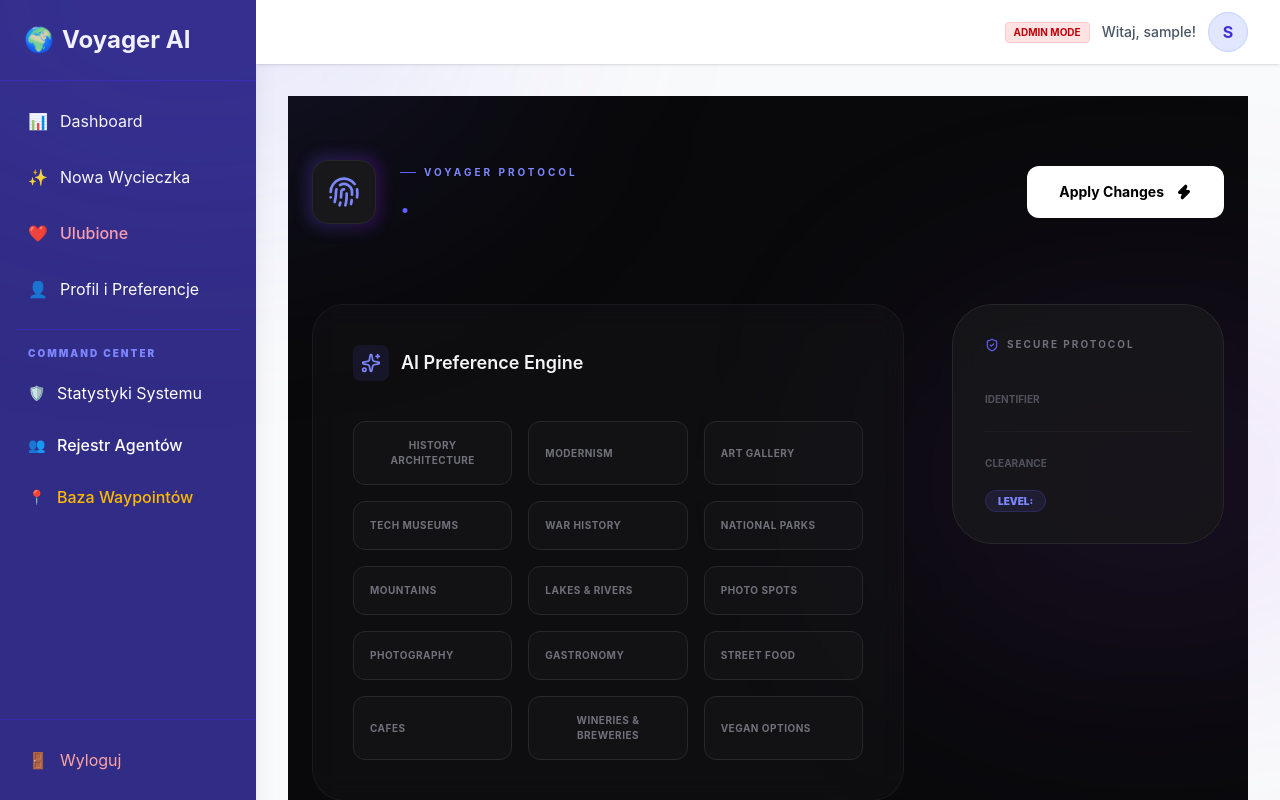
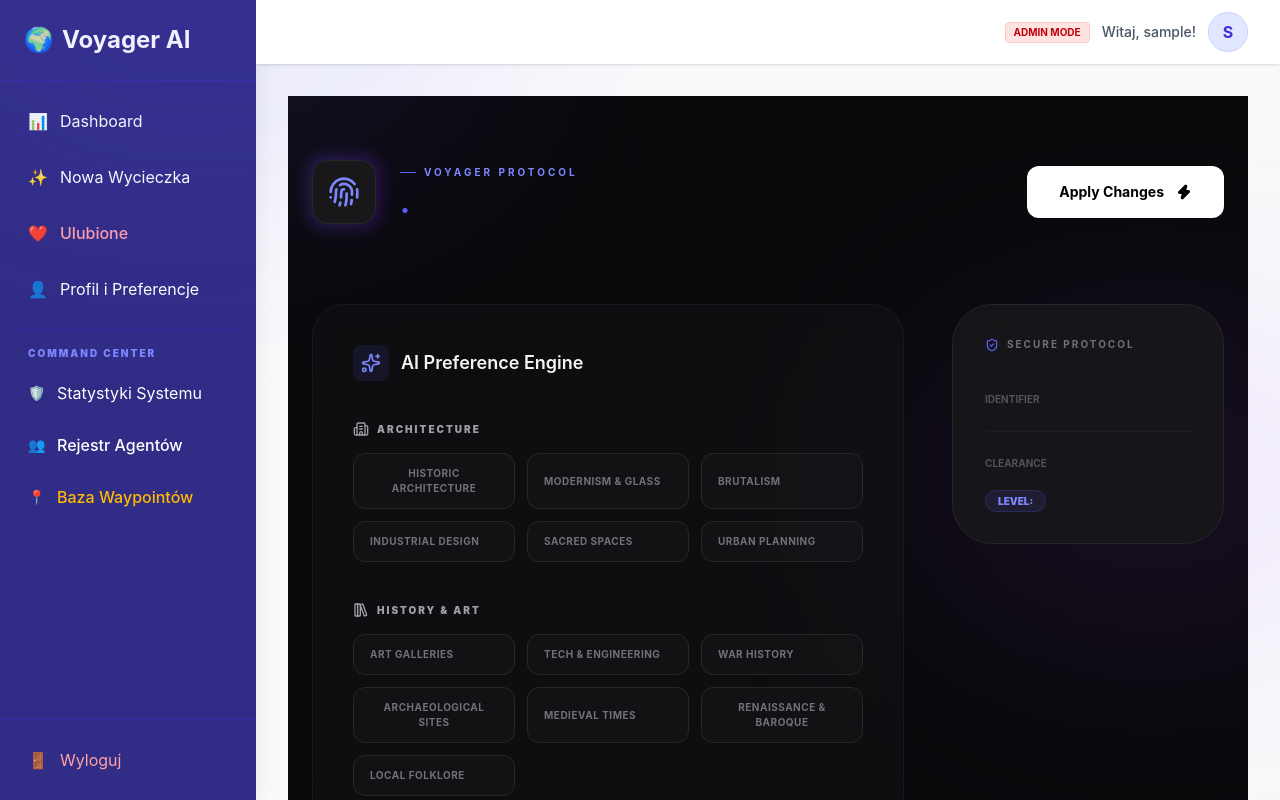
Before and after one commit to TAW-26/TAW-Mateusz-Putala_Mikolaj-Czernik, a React (Vite) app in the folder web/: page /dashboard/profile in a window 1280 px wide. Built offline with nearby package versions, Linux system fonts and the light colour scheme; no server answers; sample sign-in values are in the browser's storage.

Commit message:
feat: enhanced profile interest categories and UI layering

```diff
--- a/web/src/pages/ProfilePage.tsx
+++ b/web/src/pages/ProfilePage.tsx
@@ -10,7 +10,12 @@ import {
     CheckCircle2,
     Globe2,
     Map,
-    ShieldCheck
+    ShieldCheck,
+    Palmtree,
+    Utensils,
+    Compass,
+    Building2,
+    LibraryBig
 } from 'lucide-react';
 
 export const ProfilePage: React.FC = () => {
@@ -30,26 +35,74 @@ export const ProfilePage: React.FC = () => {
         personalNotes: ""
     };
 
-    // Rozbudowana lista zainteresowań dla lepszego profilowania AI
-    const interestOptions = [
-        { id: 'architektura_zabytkowa', label: 'History Architecture' },
-        { id: 'architektura_nowoczesna', label: 'Modernism' },
-        { id: 'muzea_sztuki', label: 'Art Gallery' },
-        { id: 'muzea_techniki', label: 'Tech Museums' },
+    const interestCategories = [
+        {
+            name: 'Architecture',
+            icon: <Building2 size={16} />,
+            options: [
+                { id: 'architektura_zabytkowa', label: 'Historic Architecture' },
+                { id: 'architektura_nowoczesna', label: 'Modernism & Glass' },
+                { id: 'brutalizm', label: 'Brutalism' },
+                { id: 'industrializm', label: 'Industrial Design' },
+                { id: 'sakralna', label: 'Sacred Spaces' },
+                { id: 'urbanistyka', label: 'Urban Planning' }
+            ]
+        },
+        {
+            name: 'History & Art',
+            icon: <LibraryBig size={16} />,
+            options: [
+                { id: 'muzea_sztuki', label: 'Art Galleries' },
+                { id: 'muzea_techniki', label: 'Tech & Engineering' },
                 { id: 'historia_wojenna', label: 'War History' },
+                { id: 'archeologia', label: 'Archaeological Sites' },
+                { id: 'sredniowiecze', label: 'Medieval Times' },
+                { id: 'renesans_barok', label: 'Renaissance & Baroque' },
+                { id: 'lokalny_folklor', label: 'Local Folklore' }
+            ]
+        },
+        {
+            name: 'Nature & Outdoors',
+            icon: <Palmtree size={16} />,
+            options: [
                 { id: 'parki_narodowe', label: 'National Parks' },
-        { id: 'góry', label: 'Mountains' },
+                { id: 'góry', label: 'High Mountains' },
                 { id: 'jeziora_i_rzeki', label: 'Lakes & Rivers' },
+                { id: 'gory_hiking', label: 'Mountain Hiking' },
+                { id: 'natura_parki', label: 'City Parks & Nature' },
+                { id: 'wybrzeze_plaze', label: 'Coastline & Beaches' },
+                { id: 'jaskinie', label: 'Caves & Geology' }
+            ]
+        },
+        {
+            name: 'Food & Drink',
+            icon: <Utensils size={16} />,
+            options: [
+                { id: 'kuchnia_lokalna', label: 'Local Gastronomy' },
+                { id: 'street_food', label: 'Street Food' },
+                { id: 'kawiarnie', label: 'Café Culture' },
+                { id: 'winiarnie_browary', label: 'Wineries & Breweries' },
+                { id: 'opcje_wege', label: 'Vegan Options' },
+                { id: 'fine_dining', label: 'Fine Dining' },
+                { id: 'targi_rolnicze', label: 'Farmer Markets' }
+            ]
+        },
+        {
+            name: 'Lifestyle & Activity',
+            icon: <Compass size={16} />,
+            options: [
                 { id: 'punkty_widokowe', label: 'Photo Spots' },
                 { id: 'fotografia', label: 'Photography' },
-        { id: 'kuchnia_lokalna', label: 'Gastronomy' },
-        { id: 'street_food', label: 'Street Food' },
-        { id: 'kawiarnie', label: 'Cafes' },
-        { id: 'winiarnie_browary', label: 'Wineries & Breweries' },
-        { id: 'opcje_wege', label: 'Vegan Options' }
+                { id: 'zycie_nocne', label: 'Nightlife' },
+                { id: 'zakupy', label: 'Shopping' },
+                { id: 'relaks_spa', label: 'Wellness & Spa' },
+                { id: 'technologia', label: 'Future & Tech' },
+                { id: 'sporty_ekstremalne', label: 'Extreme Sports' },
+                { id: 'lokalne_targi', label: 'Local Markets' }
+            ]
+        }
     ];
 
-    // Opcje logiczne zgodne z interfejsem User
     const travelStyleOptions = [
         { id: 'avoidPaidAttractions', label: 'Avoid Paid Attractions' },
         { id: 'onlyHiddenGems', label: 'Only Hidden Gems' },
@@ -130,8 +183,10 @@ export const ProfilePage: React.FC = () => {
     );
 
     return (
-        <div className="min-h-screen bg-[#09090b] text-zinc-100 selection:bg-indigo-500/30">
-            <div className="fixed inset-0 overflow-hidden pointer-events-none">
+        /* Dodano relative z-0, aby nawigacja była zawsze nad tym kontenerem */
+        <div className="min-h-screen bg-[#09090b] text-zinc-100 selection:bg-indigo-500/30 relative z-0">
+            {/* Background Blurs - dodano -z-10, aby nie przykrywały tekstu ani nie kolidowały z nawigacją */}
+            <div className="fixed inset-0 overflow-hidden pointer-events-none -z-10">
                 <div className="absolute -top-[25%] -left-[10%] w-[50%] h-[50%] bg-indigo-500/10 blur-[120px] rounded-full" />
                 <div className="absolute top-[40%] -right-[10%] w-[40%] h-[40%] bg-purple-500/10 blur-[120px] rounded-full" />
             </div>
@@ -169,7 +224,7 @@ export const ProfilePage: React.FC = () => {
                 <div className="grid lg:grid-cols-12 gap-12">
                     <div className="lg:col-span-8 space-y-12">
 
-                        {/* 1. AI INTEREST ENGINE */}
+                        {/* 1. AI INTEREST ENGINE (Z PODZIAŁEM NA KATEGORIE) */}
                         <section className="bg-zinc-900/40 border border-zinc-800/50 backdrop-blur-md rounded-[2rem] p-8 md:p-10">
                             <div className="flex items-center gap-3 mb-10">
                                 <div className="p-2 bg-indigo-500/10 rounded-lg">
@@ -178,15 +233,24 @@ export const ProfilePage: React.FC = () => {
                                 <h3 className="text-lg font-semibold">AI Preference Engine</h3>
                             </div>
 
-                            <div className="grid grid-cols-1 sm:grid-cols-2 md:grid-cols-3 gap-4">
-                                {interestOptions.map((opt) => {
+                            <div className="space-y-10">
+                                {interestCategories.map((category) => (
+                                    <div key={category.name}>
+                                        <div className="flex items-center gap-2 mb-4 text-zinc-400">
+                                            {category.icon}
+                                            <span className="text-[10px] font-black uppercase tracking-[0.2em]">{category.name}</span>
+                                        </div>
+                                        <div className="grid grid-cols-1 sm:grid-cols-2 md:grid-cols-3 gap-3">
+                                            {category.options.map((opt) => {
                                                 const active = user?.preferences?.interests?.includes(opt.id);
                                                 return (
                                                     <button
                                                         key={opt.id}
                                                         onClick={() => toggleInterest(opt.id)}
-                                            className={`flex items-center justify-between px-4 py-4 rounded-xl border transition-all duration-300 ${
-                                                active ? 'bg-indigo-600/20 border-indigo-500 text-white shadow-[0_0_15px_rgba(99,102,241,0.1)]' : 'bg-zinc-900/50 border-zinc-800 text-zinc-500 hover:border-zinc-700'
+                                                        className={`flex items-center justify-between px-4 py-3 rounded-xl border transition-all duration-300 ${
+                                                            active
+                                                                ? 'bg-indigo-600/20 border-indigo-500 text-white shadow-[0_0_15px_rgba(99,102,241,0.1)]'
+                                                                : 'bg-zinc-900/50 border-zinc-800 text-zinc-500 hover:border-zinc-700'
                                                         }`}
                                                     >
                                                         <span className="text-[10px] font-bold uppercase tracking-wider">{opt.label}</span>
@@ -194,6 +258,9 @@ export const ProfilePage: React.FC = () => {
                                                     </button>
                                                 );
                                             })}
+                                        </div>
+                                    </div>
+                                ))}
                             </div>
                         </section>
 
```
Also changed, not shown: 1 other file (tests, documents, lock files or other folders). Lines whose indentation alone changed are shown as unchanged.
